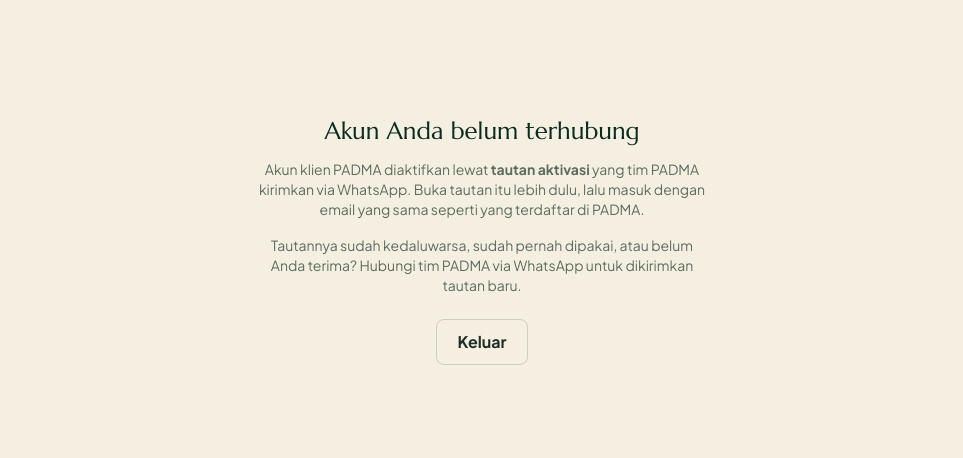
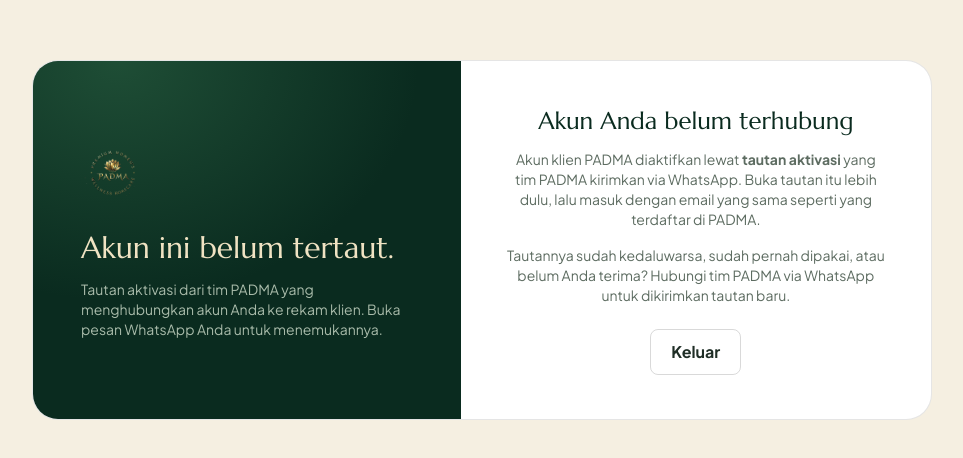
Before and after one commit to PokokPayu/padma-web, a Next.js app in the folder web/: page /akun-belum-terhubung in a window 1280 px wide. Shown: the part 160-618 px from the top of the page, without its empty margins (158-1121 px from the left). Built offline with nearby package versions, Linux system fonts and the light colour scheme.

Commit message:
feat(auth): panggung split-screen, logo klien, favicon teratai

```diff
--- /dev/null
+++ b/web/src/app/_auth/panggung.tsx
@@ -0,0 +1,48 @@
+import Image from "next/image";
+
+/**
+ * PANGGUNG HALAMAN AUTH — dipakai /masuk, /daftar, /lupa-sandi, /atur-sandi,
+ * /periksa-email, dan /akun-belum-terhubung.
+ *
+ * Angka-angkanya dari prototipe yang sudah disetujui klien
+ * (padma-prototype.html baris 326-348): kartu 900px, kolom 1fr 1.1fr, sudut
+ * 26px.
+ *
+ * Di bawah 860px kolom menumpuk dan sisi hijau TETAP ADA sebagai kepala
+ * pendek, bukan disembunyikan — ia yang membawa logo, dan halaman auth tanpa
+ * lambang di layar sempit terasa seperti halaman orang lain (formulir generik
+ * tanpa identitas PADMA sama sekali).
+ *
+ * Logo PNG dipasang di sini, di panel gelap — bukan di panel putih kanan.
+ * Emas bergradasi logo dirancang di atas latar gelap; di atas krem
+ * `paper-warm` gradasinya kehilangan kontras dan terlihat pudar.
+ */
+export function PanggungAuth({
+  judul,
+  kalimat,
+  children,
+}: {
+  judul: string;
+  kalimat: string;
+  children: React.ReactNode;
+}) {
+  return (
+    <main className="min-h-screen flex items-center justify-center bg-paper-warm px-4 py-10">
+      <div className="grid w-full max-w-[900px] overflow-hidden rounded-[26px] border border-black/10 bg-white md:grid-cols-[1fr_1.1fr]">
+        <div className="flex flex-col justify-center bg-night bg-[radial-gradient(500px_400px_at_20%_0%,rgba(47,106,72,.55),transparent_60%)] p-9 md:p-12">
+          <Image
+            src="/logo-padma.png"
+            alt="PADMA"
+            width={72}
+            height={72}
+            className="mb-6 h-16 w-16"
+            priority
+          />
+          <h2 className="font-serif text-[30px] leading-tight text-gold-pale">{judul}</h2>
+          <p className="mt-3 max-w-[24em] text-sm text-[#A9BBAA]">{kalimat}</p>
+        </div>
+        <div className="p-8 md:p-11">{children}</div>
+      </div>
+    </main>
+  );
+}
--- a/web/src/app/akun-belum-terhubung/page.tsx
+++ b/web/src/app/akun-belum-terhubung/page.tsx
@@ -1,9 +1,20 @@
+import { PanggungAuth } from "@/app/_auth/panggung";
+
 export const metadata = { title: "Akun belum terhubung — PADMA" };
 
+// Kalimat panel kiri di sini SENGAJA berbeda dari "Satu langkah lagi." yang
+// dipakai /periksa-email (tugas berikutnya). Dua halaman beda keadaan dengan
+// kalimat identik membuat pembacanya mengira ia masih di halaman yang sama —
+// padahal di sini akunnya sudah bisa masuk, hanya belum tertaut ke rekam
+// klien, dan yang dibutuhkan adalah tautan aktivasi dari WhatsApp, bukan
+// verifikasi email.
 export default function AkunBelumTerhubungPage() {
   return (
-    <main className="min-h-screen flex items-center justify-center bg-paper-warm px-4 text-center">
-      <div className="max-w-md">
+    <PanggungAuth
+      judul="Akun ini belum tertaut."
+      kalimat="Tautan aktivasi dari tim PADMA yang menghubungkan akun Anda ke rekam klien. Buka pesan WhatsApp Anda untuk menemukannya."
+    >
+      <div className="text-center">
         <h1 className="font-serif text-2xl text-night mb-3">
           Akun Anda belum terhubung
         </h1>
@@ -22,6 +33,6 @@
           </button>
         </form>
       </div>
-    </main>
+    </PanggungAuth>
   );
 }
--- a/web/src/app/masuk/form-masuk.tsx
+++ b/web/src/app/masuk/form-masuk.tsx
@@ -48,6 +48,11 @@
           className="mt-1 w-full rounded-lg border border-black/15 px-3 py-2.5"
         />
       </label>
+      <div className="text-right -mt-2">
+        <a href="/lupa-sandi" className="text-[12.5px] font-semibold text-leaf underline">
+          Lupa kata sandi?
+        </a>
+      </div>
       {pesan && <p className="text-sm text-clay">{pesan}</p>}
       <button
         type="submit" disabled={sibuk}
@@ -61,6 +66,10 @@
       >
         Masuk dengan Google
       </button>
+      <p className="text-center text-[13px] text-ink-soft">
+        Belum punya akun?{" "}
+        <a href="/daftar" className="font-semibold text-leaf underline">Daftar</a>
+      </p>
     </form>
   );
 }
--- a/web/src/app/masuk/page.tsx
+++ b/web/src/app/masuk/page.tsx
@@ -1,18 +1,15 @@
 import { FormMasuk } from "./form-masuk";
+import { PanggungAuth } from "@/app/_auth/panggung";
 
 export const metadata = { title: "Masuk" };
 
 export default function MasukPage() {
   return (
-    <main className="min-h-screen flex items-center justify-center bg-paper-warm px-4">
-      <div className="w-full max-w-md rounded-2xl border border-black/10 bg-white p-8">
-        <h1 className="font-serif text-2xl text-night mb-1">Masuk ke PADMA</h1>
-        <p className="text-sm text-ink-soft mb-6">
-          Akun dibuat oleh tim PADMA saat Anda menjadi klien. Masuk dengan
-          email yang terdaftar.
-        </p>
-        <FormMasuk />
-      </div>
-    </main>
+    <PanggungAuth
+      judul="Passport Anda menunggu."
+      kalimat="Riwayat sesi, catatan bidan, materi panduan, dan progres paket Anda — semua di satu tempat yang aman."
+    >
+      <FormMasuk />
+    </PanggungAuth>
   );
 }
```
Also changed, not shown: web/src/app/icon.svg (added), 1 other file (tests, documents, lock files or other folders).
